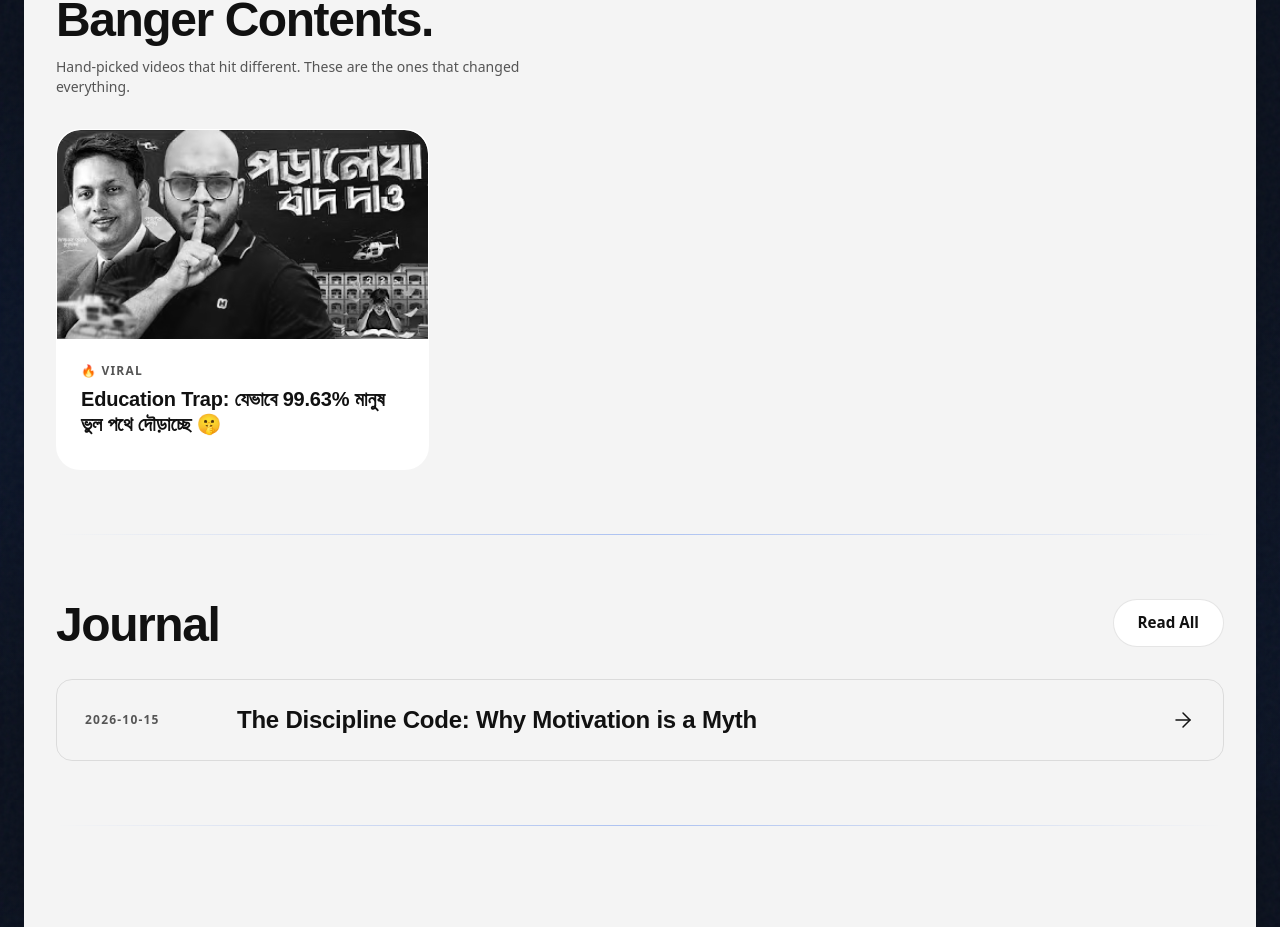
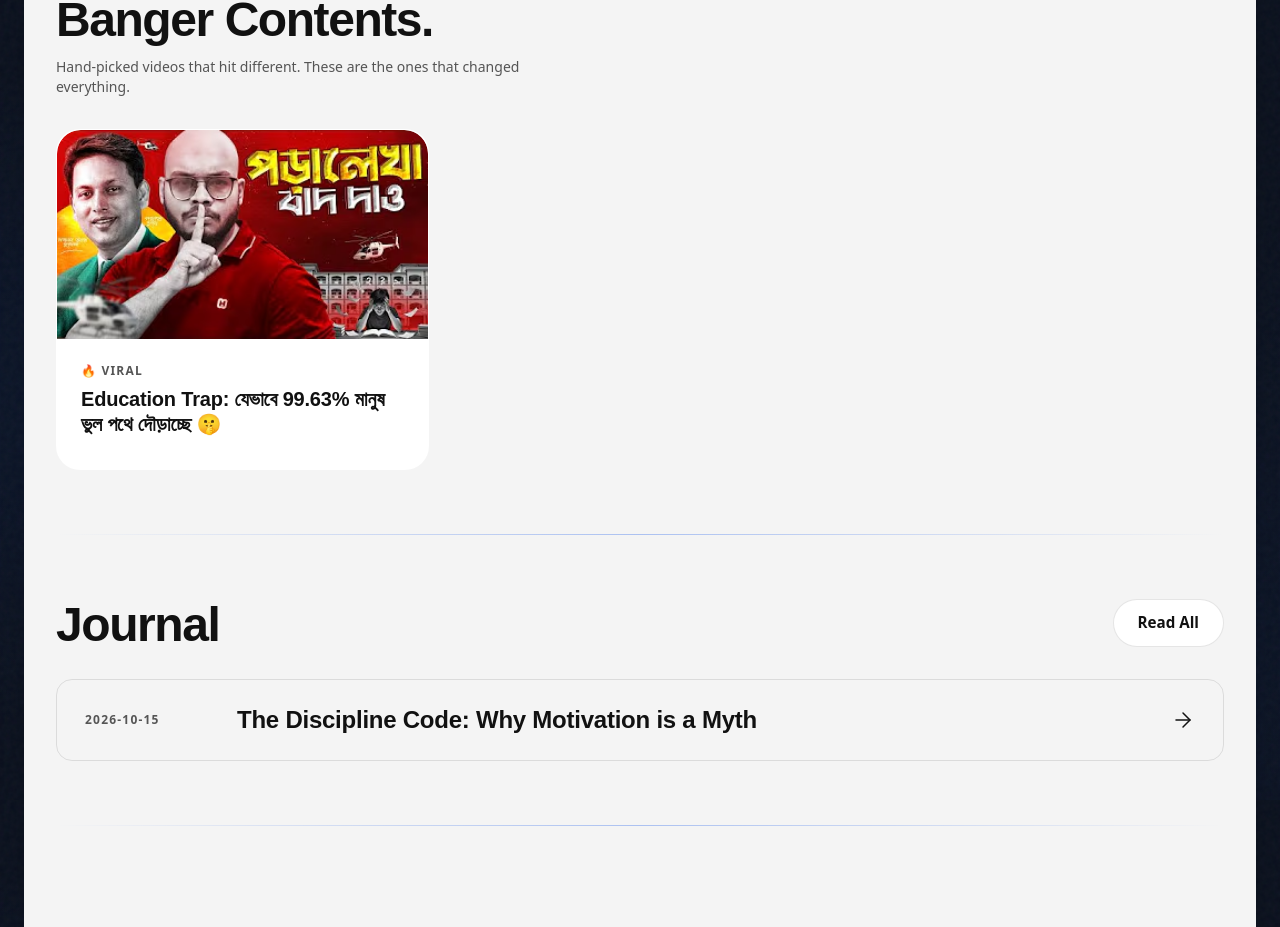
Before and after one commit to Rayan37307/portfolio_asif, a Next.js app: page / in a window 1280 px wide. Shown: the part 4800-5727 px from the top of the page. Built offline with nearby package versions, Linux system fonts and the light colour scheme; no server answers; a web font is replaced by a local one.

Commit message:
have to remove grayscale effect

```diff
--- a/src/app/page.tsx
+++ b/src/app/page.tsx
@@ -362,7 +362,7 @@ export default async function Home() {
             <StaggerItem key={i}>
               <a href={`https://youtu.be/${video.id}`} target="_blank" rel="noopener noreferrer" className="vcard border-none bg-[#f9f9f9]">
                 <div className="relative aspect-video overflow-hidden rounded-t-[24px]">
-                  <Image src={video.thumb} alt={video.title} fill className="vthumb object-cover grayscale" />
+                  <Image src={video.thumb} alt={video.title} fill className="vthumb object-cover" />
                   <div className="vplay">
                     <div className="w-12 h-12 rounded-full bg-blue-500 flex items-center justify-center shadow-lg shadow-blue-500/30">
                       <Play className="w-4 h-4 text-white ml-1" />
```
